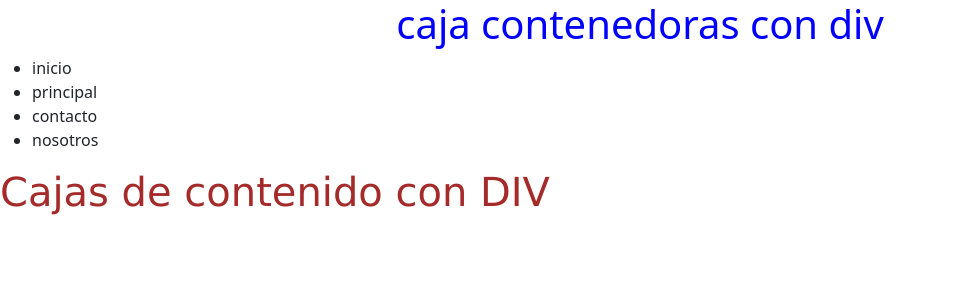
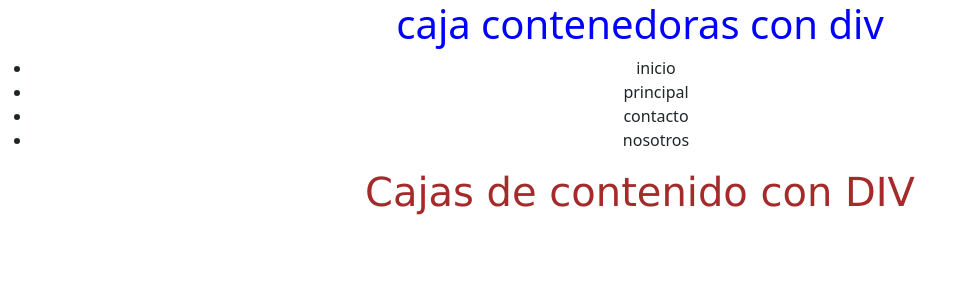
Before and after one commit to zaagagon/examples_bootstrap, a PHP site: page /html/ejemplo6.html in a window 1280 px wide. Shown: the top 300 px of the page, without its empty margins (0-976 px from the left). Run offline with PHP 8.4, Linux system fonts and the light colour scheme.

Commit message:
body css

```diff
--- a/src/html/css6.css
+++ b/src/html/css6.css
@@ -1,11 +1,18 @@
+body {
+    text-align: center;
+}
+
 .cabecera {
     text-align: center;
     color: blue;
     font-size: 25px;
 }
 
+
+
 .titulo {
     color: brown;
     font-size: 30px;
     font-family: Verdana, Geneva, Tahoma, sans-serif;
+
 }
```
